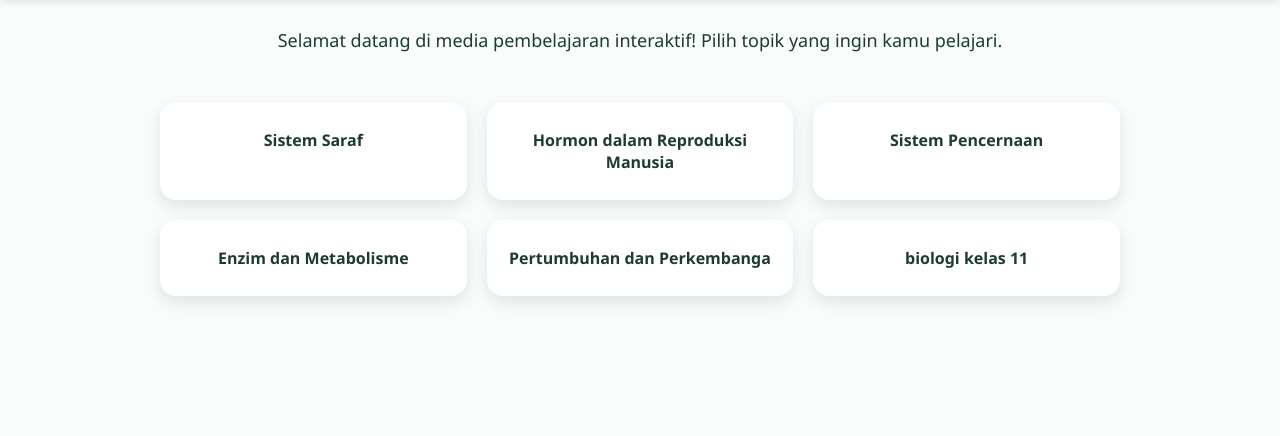
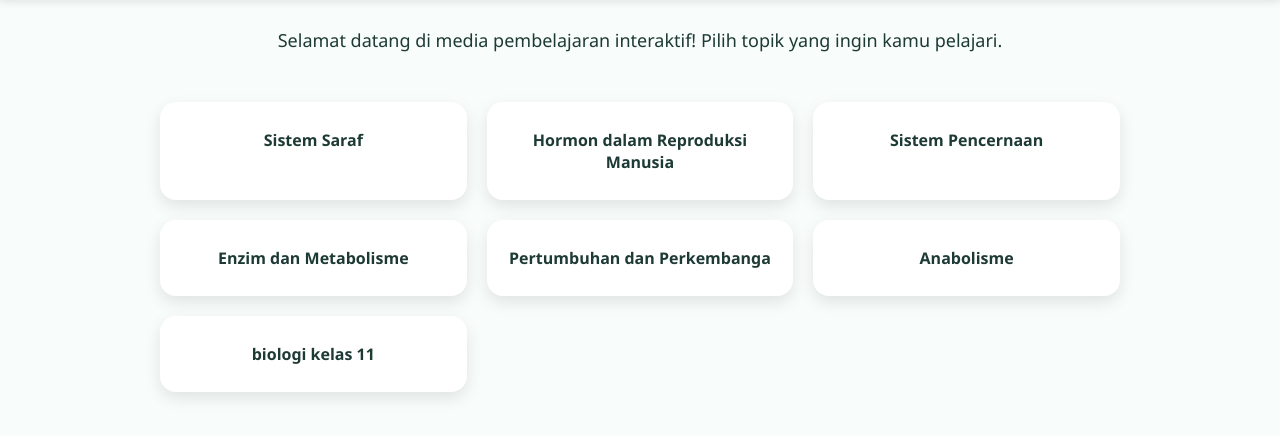
Before and after one commit to KebunIlmu/biologi-sma, a plain HTML site: page index.html in a window 1280 px wide. Shown: the part 92-528 px from the top of the page. Drawn offline with Linux system fonts and the light colour scheme.

Commit message:
Update index.html

```diff
--- a/index.html
+++ b/index.html
@@ -200,6 +200,7 @@
     <a href="Sistem Pencernaan.html" class="card">Sistem Pencernaan</a>
     <a href="Enzim dan Metabolisme.html" class="card">Enzim dan Metabolisme</a>
     <a href="Pertumbuhan dan Perkembanga.html" class="card">Pertumbuhan dan Perkembanga</a>
+    <a href="Anabolisme.html" class="card">Anabolisme</a>
     <a href="biologi kelas 11.html" class="card">biologi kelas 11</a>
 
   </div>
```
